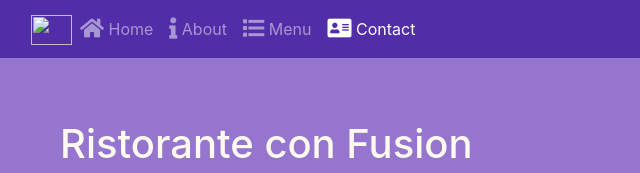
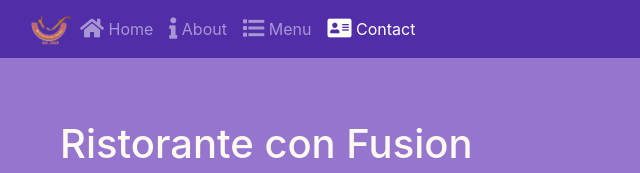
Before and after one commit to faozziyyah/Restaurant-ConFusion, a website: page contactus.html in a window 1280 px wide. Shown: the top 173 px of the page, 0-640 px from the left. Drawn offline with nearby package versions, Linux system fonts and the light colour scheme.

Commit message:
Update contactus.html

```diff
--- a/contactus.html
+++ b/contactus.html
@@ -23,7 +23,7 @@
             <button class="navbar-toggler" type="button" data-toggle="collapse" data-target="#Navbar">
                 <span class="navbar-toggler-icon"></span>
             </button>
-            <a class="navbar-brand mr-auto" href="#"> <img src="images/logo.png" height="30" width="41"></a>
+            <a class="navbar-brand mr-auto" href="#"> <img src="logo.png" height="30" width="41"></a>
             <div class="collapse navbar-collapse" id="Navbar">
                 <ul class="navbar-nav mr-auto">
                         <li class="nav-item"><a class="nav-link" href="index.html"><span class="fas fa-home fa-lg"></span> Home</a></li>
```
